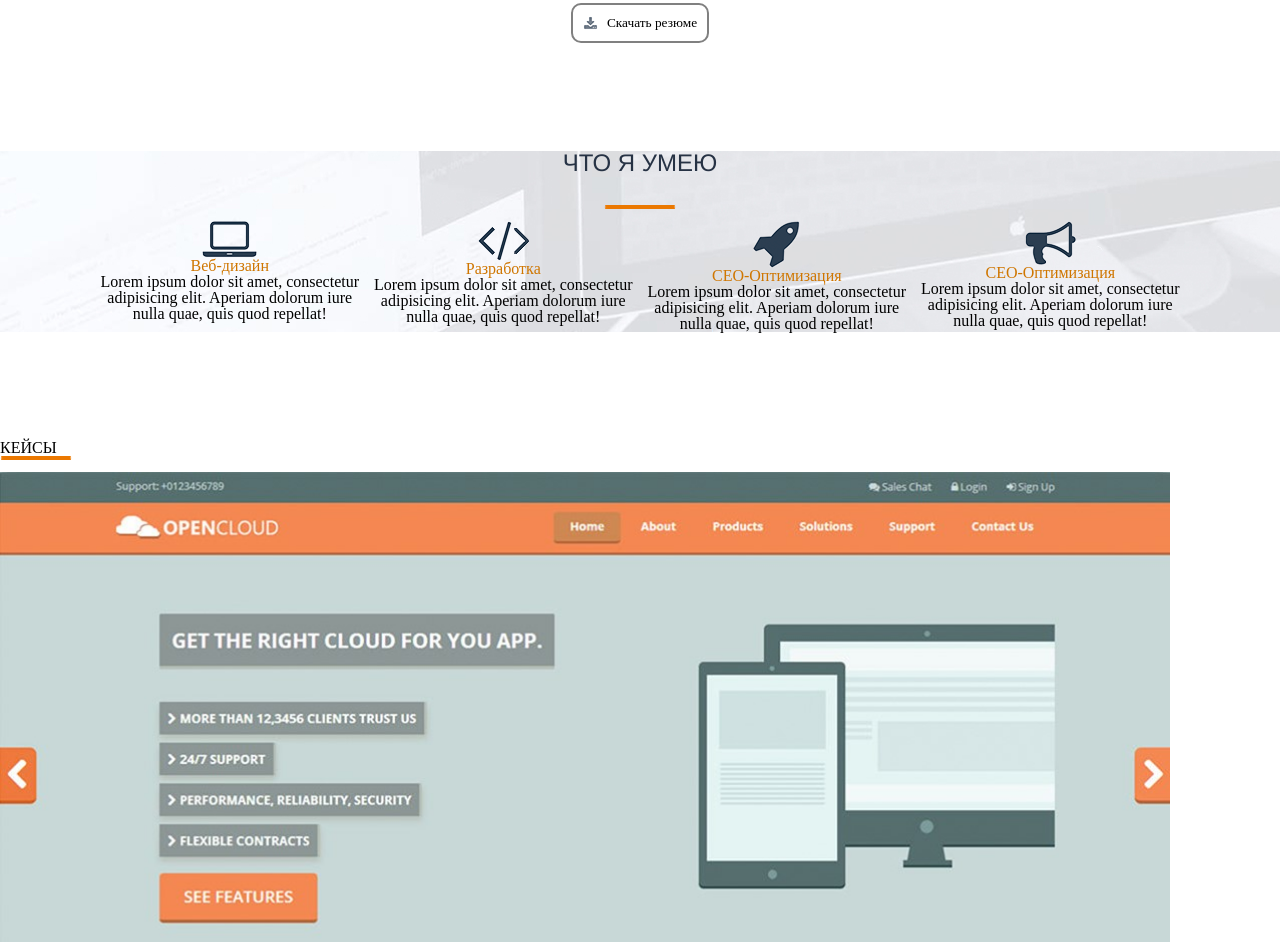
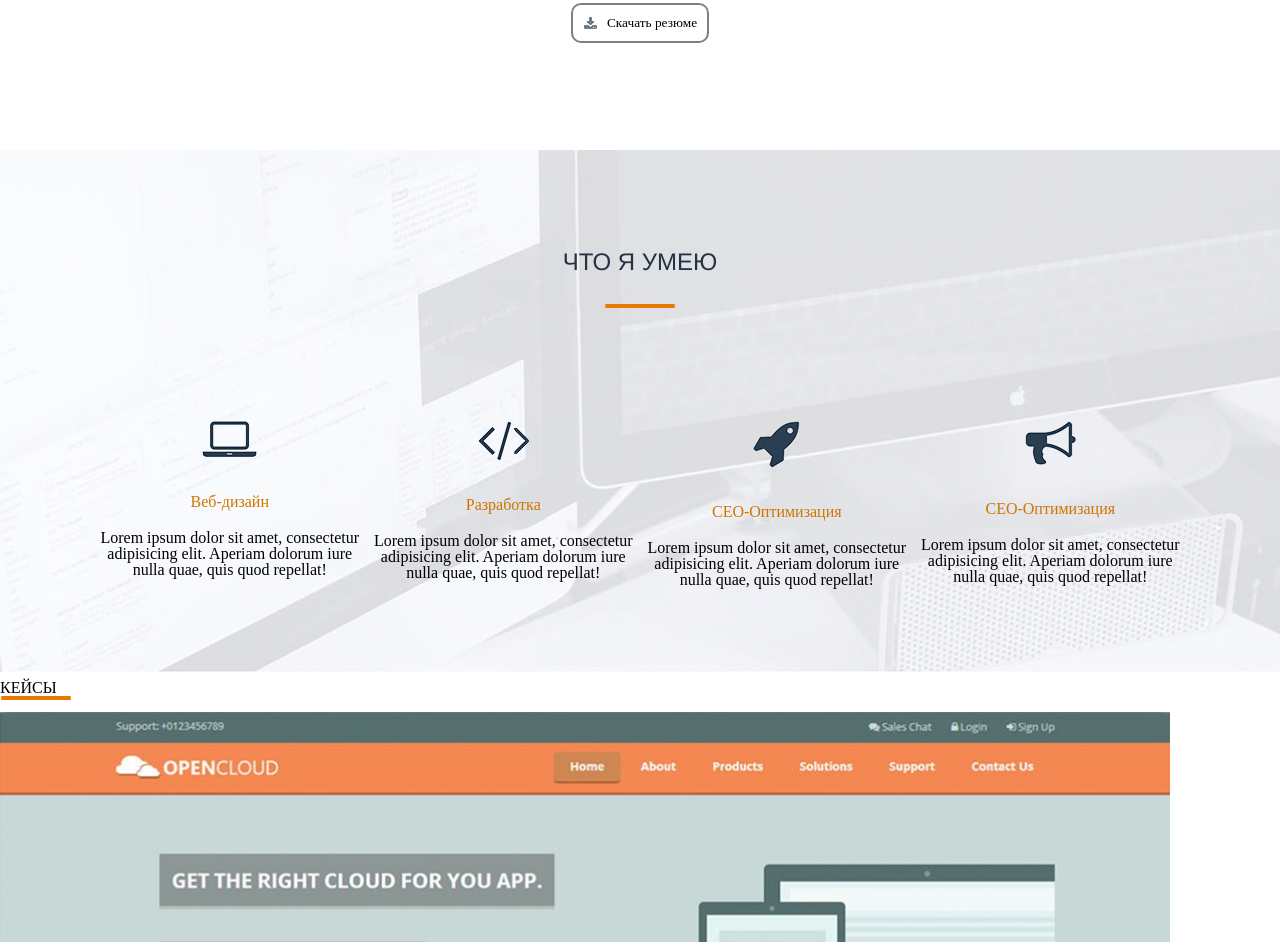
Before and after one commit to Alisterj/Alisterj.github.io, a plain HTML site: page src/index.html in a window 1280 px wide. Shown: the part 1356-2298 px from the top of the page. Drawn offline with Linux system fonts and the light colour scheme.

Commit message:
Update css for skills

```diff
--- a/src/css/style.css
+++ b/src/css/style.css
@@ -105,13 +105,23 @@ nav{
 .skills{
     background: url("../img/skillsFonImg.jpg") no-repeat center;
     width: 100%;
-    height: auto;
     text-align: center;
+    padding: 108px 0 92px;
 }
 .skills_wrapper{
     width: 1094px;
-    margin: 108px auto;
+    margin: 0 auto;
 }
 .skills__content ul{
     display: flex;
 }
+.skills__content img{
+    margin-top: 101px;
+}
+.skills__content h4{
+    margin-top: 36px;
+    color: #cf7600;
+}
+.skills__content p{
+    margin-top: 20px;
+}
--- a/src/index.html
+++ b/src/index.html
@@ -60,21 +60,21 @@
             <ul>
                 <li>
                     <img src="./img/laptop.png" alt="laptop">
-                    <h4 style="color: #cf7600">Веб-дизайн</h4>
+                    <h4>Веб-дизайн</h4>
                     <p>Lorem ipsum dolor sit amet, consectetur adipisicing elit. Aperiam dolorum iure nulla quae, quis
                         quod
                         repellat!</p>
                 </li>
                 <li>
                     <img src="./img/sign.png" alt="sign">
-                    <h4 style="color: #cf7600">Разработка</h4>
+                    <h4>Разработка</h4>
                     <p>Lorem ipsum dolor sit amet, consectetur adipisicing elit. Aperiam dolorum iure nulla quae, quis
                         quod
                         repellat!</p>
                 </li>
                 <li>
                     <img src="./img/rocket.png" alt="rocket">
-                    <h4 style="color: #cf7600">CEO-Оптимизация</h4>
+                    <h4>CEO-Оптимизация</h4>
                     <p>Lorem ipsum dolor sit amet, consectetur adipisicing elit. Aperiam dolorum iure nulla quae, quis
                         quod
                         repellat!</p>
```
